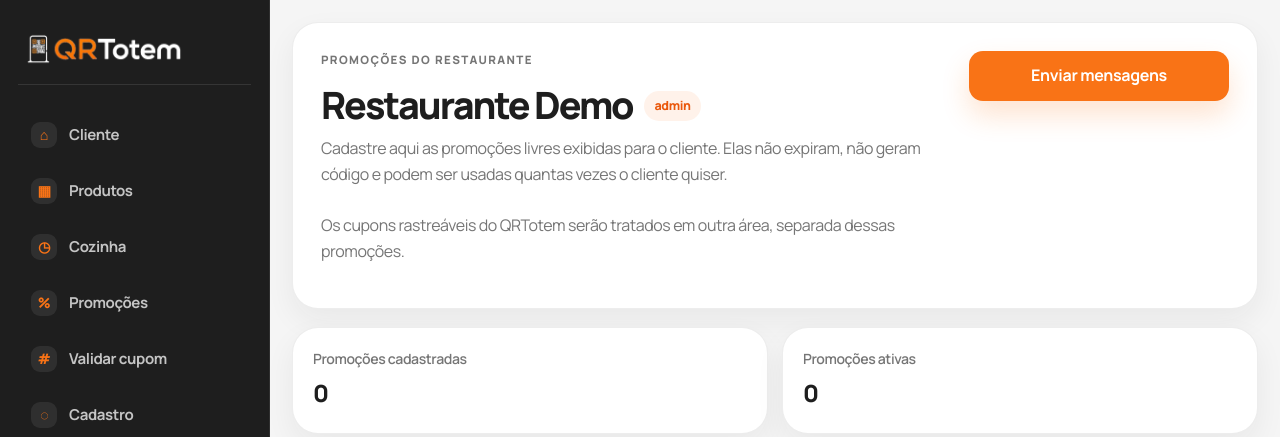
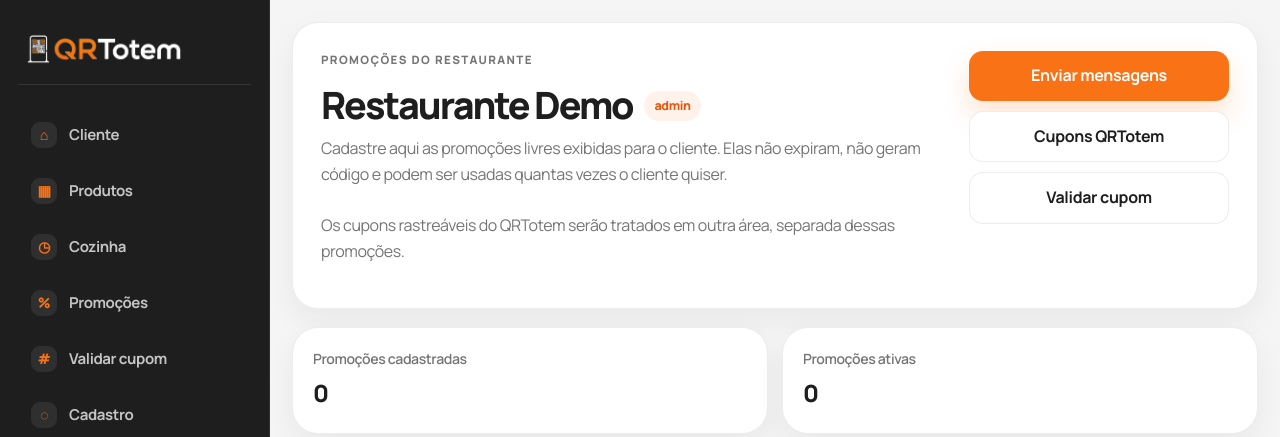
Before and after one commit to camisagilberto/restaurante_homolog, a Flask app: page /admin/cupons in a window 1280 px wide. Shown: the top 437 px of the page. Run offline with Flask 3, Linux system fonts and the light colour scheme; the visitor is signed in with stand-in values (Sample User, id 1); data comes from the database, SQL or seed files in the repository.

Commit message:
Update coupons.html

```diff
--- a/app/templates/admin/coupons.html
+++ b/app/templates/admin/coupons.html
@@ -15,6 +15,8 @@
 
   <div class="hero-actions">
     <a class="btn btn-primary" href="{{ url_for('client.send_promotions') }}">Enviar mensagens</a>
+    <a class="btn btn-secondary" href="{{ url_for('admin.restaurant_qrtotem_coupons') }}">Cupons QRTotem</a>
+    <a class="btn btn-secondary" href="{{ url_for('admin.validate_qrtotem_coupon_code') }}">Validar cupom</a>
   </div>
 </section>
 
```
